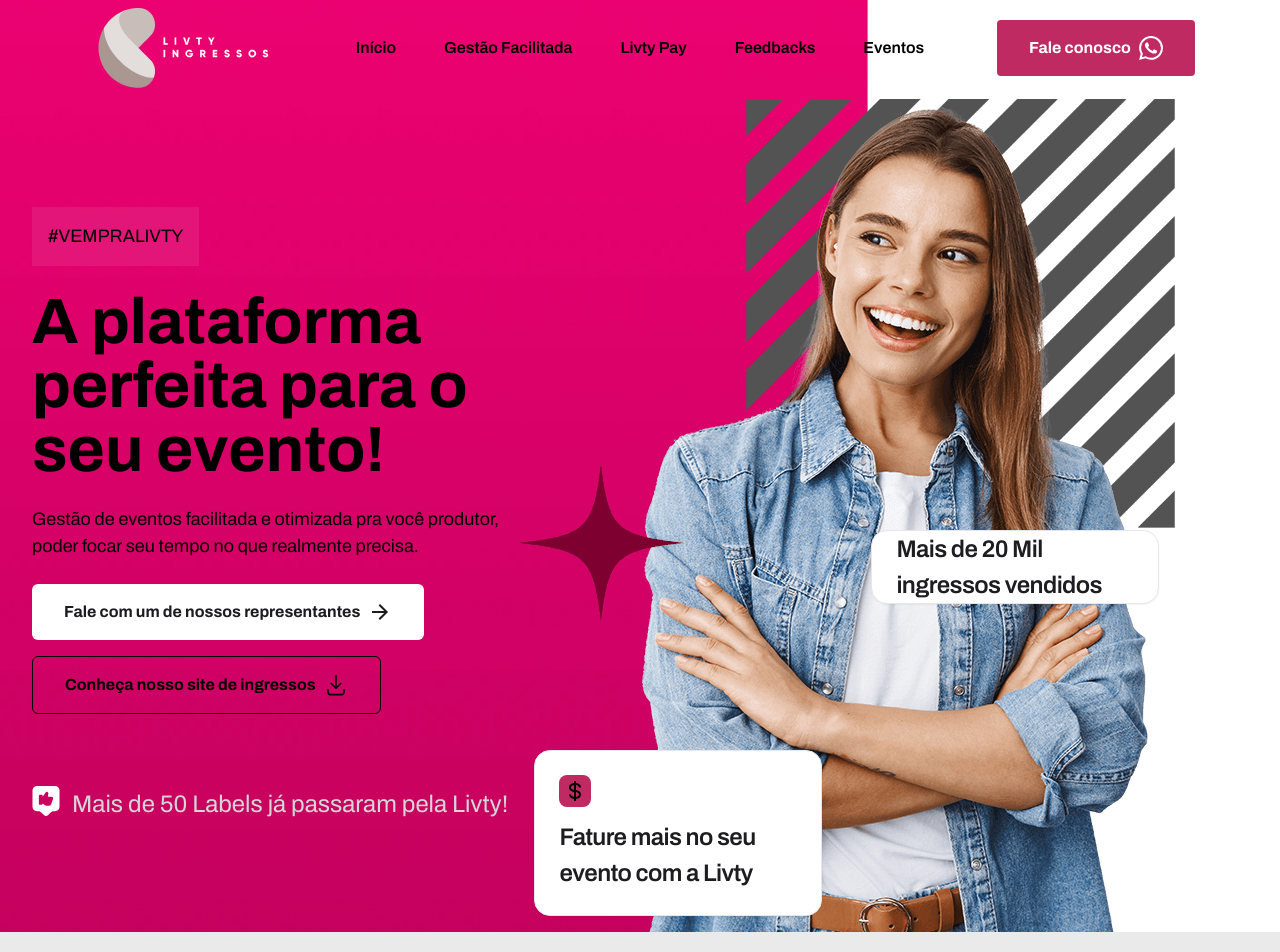
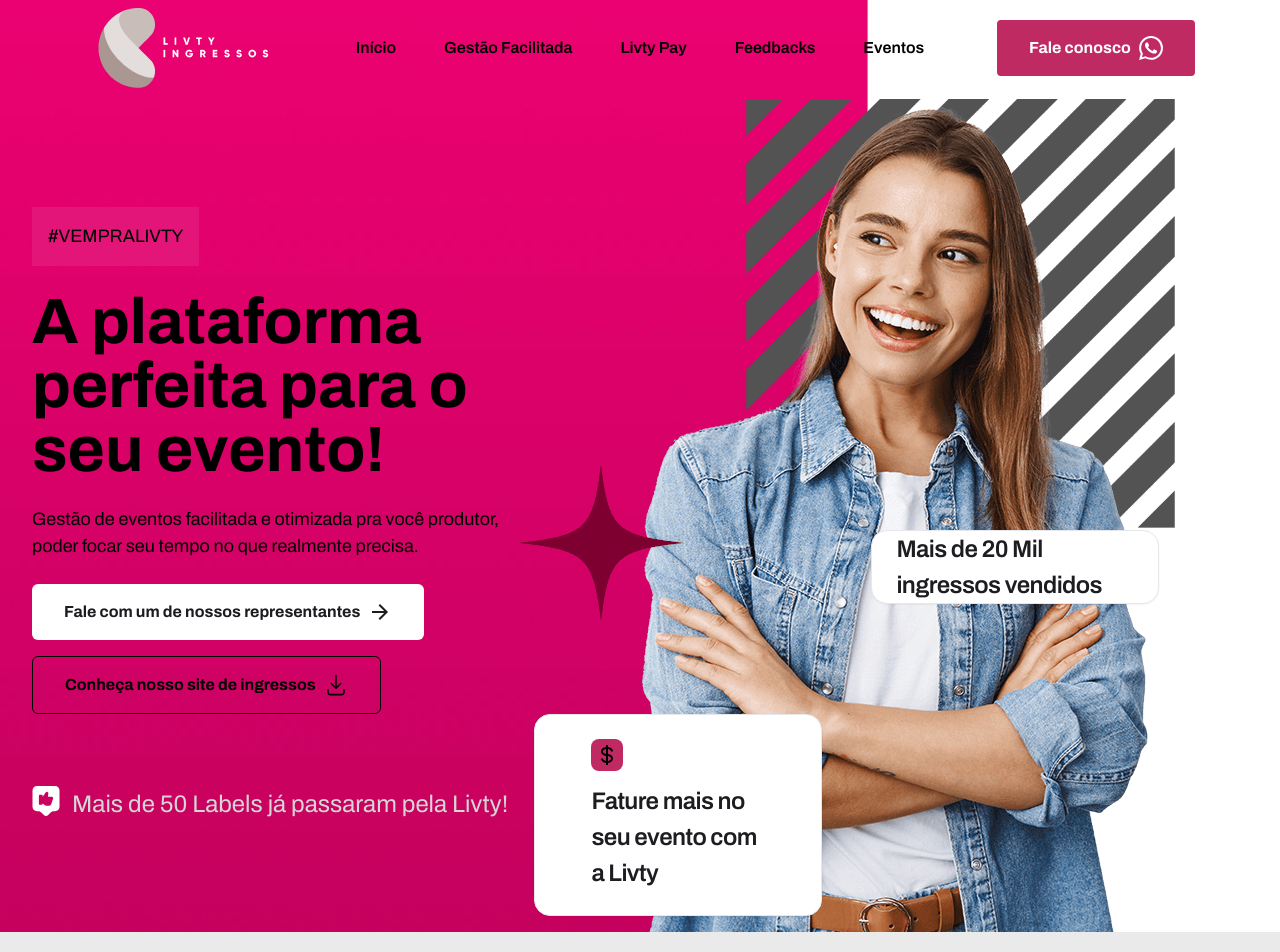
Before and after one commit to chrishenderson07/livty-ingressos, a Next.js app: page / in a window 1280 px wide. Shown: the top 952 px of the page. Built offline with nearby package versions, Linux system fonts and the light colour scheme.

Commit message:
feat: add framer motion

```diff
--- a/app/(home)/_components/Header/index.tsx
+++ b/app/(home)/_components/Header/index.tsx
@@ -10,6 +10,8 @@
 import { RxDownload } from 'react-icons/rx'
 import { BiDollar } from 'react-icons/bi'
 import { Button } from '@/components/ui/button'
+
+import { motion } from 'framer-motion'
 
 interface HeaderProps {
 	url: string
@@ -29,21 +31,81 @@
 	const imageModel = require('@/public/image/model1.webp')
 	const imageThumb = require('@/public/image/icons/thumbUp.svg')
 
+	const container = {
+		hidden: { opacity: 0, y: 50 },
+		visible: {
+			opacity: 1,
+			y: 0,
+			transition: {
+				staggerChildren: 0.3,
+			},
+		},
+	}
+
+	const item = {
+		hidden: { opacity: 0 },
+		visible: {
+			y: 0,
+			opacity: 1,
+		},
+	}
+
+	const textAnimationContainer = {
+		visible: {
+			transition: {
+				staggerChildren: 0.3,
+			},
+		},
+	}
+
+	const textAnimationItem = {
+		hidden: { opacity: 0, x: -100 },
+		visible: {
+			opacity: 1,
+			x: 0,
+			transition: {
+				duration: 0.5,
+				staggerChildren: 0.3,
+			},
+		},
+	}
+
 	return (
 		<header className="bg-imagem ">
 			<MenuBar />
+
+			<motion.ul
+				className="textAnimationContainer"
+				variants={textAnimationContainer}
+				initial="hidden"
+				animate="visible">
 				<main className="container mx-auto md:flex h-full ">
 					<div className="flex flex-col justify-center items-center md:items-start gap-6 md:w-2/5 ">
+						<motion.li
+							className="textAnimationItem"
+							variants={textAnimationItem}>
 							<h3 className="p-4 text-lg uppercase bg-[rgba(255,255,255,0.08)] ">
 								#VEMPRALIVTY
 							</h3>
+						</motion.li>
+						<motion.li
+							className="textAnimationItem"
+							variants={textAnimationItem}>
 							<h1 className="text-3xl md:text-5xl text-center  md:text-left font-bold leading-[100%]">
 								A plataforma perfeita para o seu evento!
 							</h1>
+						</motion.li>
+						<motion.li
+							className="textAnimationItem"
+							variants={textAnimationItem}>
 							<p className="text-lg text-center md:text-left">
-						Gestão de eventos facilitada e otimizada pra você produtor, poder
-						focar seu tempo no que realmente precisa.
+								Gestão de eventos facilitada e otimizada pra você produtor,
+								poder focar seu tempo no que realmente precisa.
 							</p>
+						</motion.li>
+						<motion.li
+							className="textAnimationItem"
+							variants={textAnimationItem}>
 							<div className="flex flex-col items-center md:items-start gap-4">
 								<Link href={url}>
 									<Button
@@ -65,6 +127,7 @@
 									</Button>
 								</Link>
 							</div>
+						</motion.li>
 						<div className=" flex flex-col items-center md:items-start md:flex-row gap-3 mt-12">
 							<Image
 								src={imageThumb}
@@ -82,7 +145,15 @@
 							priority
 						/>
 
-					<Card className="md:absolute left-4 bottom-4 bg-white rounded-2xl w-60 md:w-72">
+						<motion.ul
+							className="container"
+							variants={container}
+							initial="hidden"
+							animate="visible">
+							<motion.li
+								className="item"
+								variants={item}>
+								<Card className="container md:absolute left-4 bottom-4 bg-white rounded-2xl w-60 md:w-72">
 									<CardHeader className="space-y-3">
 										<BiDollar
 											size={32}
@@ -93,6 +164,11 @@
 										</CardTitle>
 									</CardHeader>
 								</Card>
+							</motion.li>
+
+							<motion.li
+								className="item"
+								variants={item}>
 								<Card className="md:absolute  p-0  right-4 top-1/2 bg-white rounded-2xl w-60 md:w-72 mt-4">
 									<CardHeader className="py-0">
 										<CardTitle className="text-[#1D1D21] text-xl">
@@ -100,8 +176,11 @@
 										</CardTitle>
 									</CardHeader>
 								</Card>
+							</motion.li>
+						</motion.ul>
 					</div>
 				</main>
+			</motion.ul>
 		</header>
 	)
 }
--- a/package.json
+++ b/package.json
@@ -13,6 +13,7 @@
     "@radix-ui/react-slot": "^1.0.2",
     "class-variance-authority": "^0.7.0",
     "clsx": "^2.1.0",
+    "framer-motion": "^11.0.25",
     "lucide-react": "^0.363.0",
     "next": "14.1.4",
     "react": "^18",
```
Also changed, not shown: 1 other file (tests, documents, lock files or other folders). Lines whose indentation alone changed are shown as unchanged.
